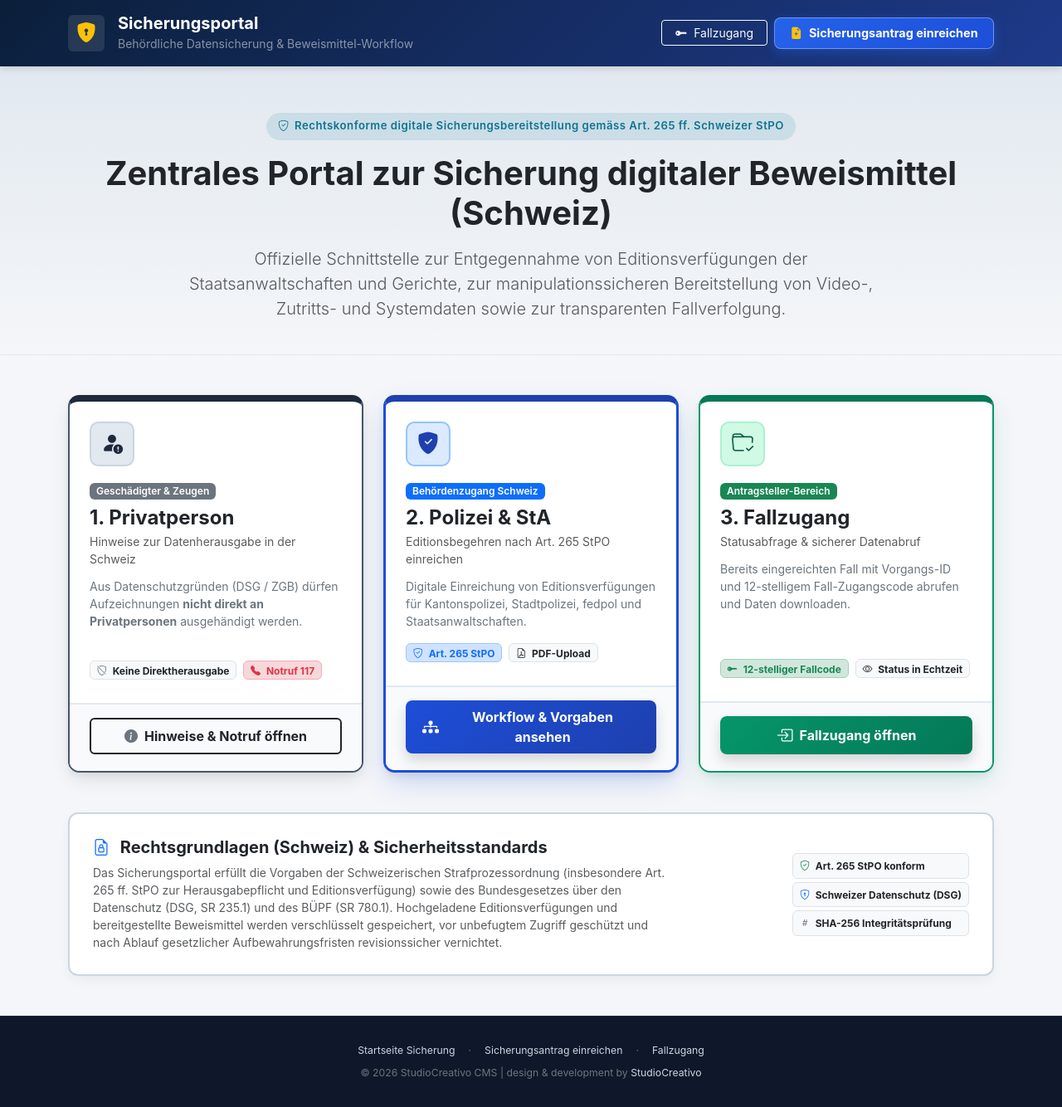
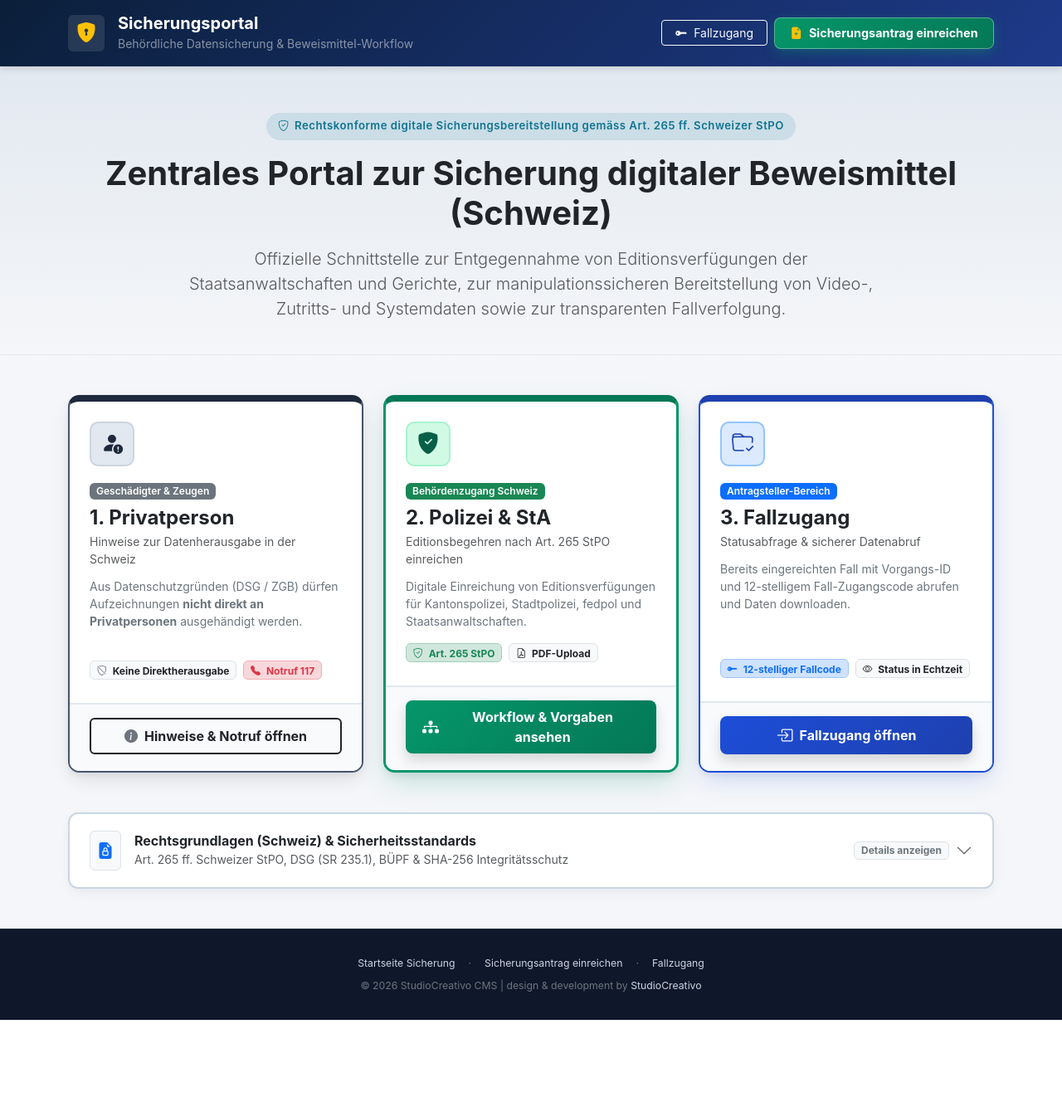
Before and after one commit to studiocreativo74/CMS---Core, a PHP site: page /modules/secure_portal/views/public/index.php in a window 1280 px wide. Shown: the whole page at 83% size. After the commit the page ends 1229 px from the top, so only its background shows below. Run offline with PHP 8.4, Linux system fonts and the light colour scheme.

Commit message:
style: update header button color scheme
Change the header button color from blue to green to better align with the portal's branding.

```diff
--- a/modules/secure_portal/views/public/index.php
+++ b/modules/secure_portal/views/public/index.php
@@ -71,13 +71,13 @@ $csrfToken = class_exists('Csrf') ? Csrf::getToken() : '';
         }
 
         .btn-header-antrag {
-            background: linear-gradient(135deg, #2563eb 0%, #1d4ed8 100%);
+            background: linear-gradient(135deg, #059669 0%, #047857 100%);
             color: #ffffff !important;
             font-weight: 700;
             padding: 0.45rem 1.15rem;
             border-radius: 0.5rem;
             border: 1px solid rgba(255, 255, 255, 0.35);
-            box-shadow: 0 4px 14px rgba(37, 99, 235, 0.4);
+            box-shadow: 0 4px 14px rgba(5, 150, 105, 0.4);
             display: inline-flex;
             align-items: center;
             gap: 0.5rem;
@@ -87,9 +87,9 @@ $csrfToken = class_exists('Csrf') ? Csrf::getToken() : '';
         }
 
         .btn-header-antrag:hover {
-            background: linear-gradient(135deg, #3b82f6 0%, #2563eb 100%);
+            background: linear-gradient(135deg, #10b981 0%, #059669 100%);
             color: #ffffff !important;
-            box-shadow: 0 6px 20px rgba(59, 130, 246, 0.6);
+            box-shadow: 0 6px 20px rgba(16, 185, 129, 0.6);
             transform: translateY(-1px);
         }
 
@@ -135,28 +135,30 @@ $csrfToken = class_exists('Csrf') ? Csrf::getToken() : '';
             box-shadow: 0 20px 35px -5px rgba(30, 41, 59, 0.25), 0 8px 16px -4px rgba(30, 41, 59, 0.15);
         }
 
+        /* Box 2: NEU GRÜN */
         .portal-card.card-police {
-            border: 3px solid #1d4ed8;
-            border-top: 8px solid #1e40af;
-            box-shadow: 0 14px 35px -5px rgba(29, 78, 216, 0.22), 0 6px 12px -3px rgba(15, 23, 42, 0.1);
+            border: 3px solid #059669;
+            border-top: 8px solid #047857;
+            box-shadow: 0 14px 35px -5px rgba(5, 150, 105, 0.22), 0 6px 12px -3px rgba(15, 23, 42, 0.1);
         }
 
         .portal-card.card-police:hover {
             transform: translateY(-5px);
-            border-color: #1e40af;
-            box-shadow: 0 24px 45px -5px rgba(29, 78, 216, 0.32), 0 10px 20px -4px rgba(29, 78, 216, 0.2);
+            border-color: #047857;
+            box-shadow: 0 24px 45px -5px rgba(5, 150, 105, 0.32), 0 10px 20px -4px rgba(5, 150, 105, 0.2);
         }
 
+        /* Box 3: NEU BLAU */
         .portal-card.card-access {
-            border: 2.5px solid #059669;
-            border-top: 8px solid #047857;
-            box-shadow: 0 12px 30px -5px rgba(5, 150, 105, 0.18), 0 4px 10px -2px rgba(15, 23, 42, 0.08);
+            border: 2.5px solid #1d4ed8;
+            border-top: 8px solid #1e40af;
+            box-shadow: 0 12px 30px -5px rgba(29, 78, 216, 0.18), 0 4px 10px -2px rgba(15, 23, 42, 0.08);
         }
 
         .portal-card.card-access:hover {
             transform: translateY(-5px);
-            border-color: #047857;
-            box-shadow: 0 20px 35px -5px rgba(5, 150, 105, 0.28), 0 8px 16px -4px rgba(5, 150, 105, 0.16);
+            border-color: #1e40af;
+            box-shadow: 0 20px 35px -5px rgba(29, 78, 216, 0.28), 0 8px 16px -4px rgba(29, 78, 216, 0.16);
         }
 
         .portal-card-header {
@@ -175,9 +177,9 @@ $csrfToken = class_exists('Csrf') ? Csrf::getToken() : '';
         }
 
         .icon-police {
-            background-color: #dbeafe;
-            color: #1e40af;
-            border: 2px solid #93c5fd;
+            background-color: #d1fae5;
+            color: #065f46;
+            border: 2px solid #a7f3d0;
         }
 
         .icon-private {
@@ -187,9 +189,9 @@ $csrfToken = class_exists('Csrf') ? Csrf::getToken() : '';
         }
 
         .icon-access {
-            background-color: #d1fae5;
-            color: #065f46;
-            border: 2px solid #a7f3d0;
+            background-color: #dbeafe;
+            color: #1e40af;
+            border: 2px solid #93c5fd;
         }
 
         .portal-card-body {
@@ -207,6 +209,24 @@ $csrfToken = class_exists('Csrf') ? Csrf::getToken() : '';
         }
 
         .btn-portal-police {
+            background: linear-gradient(135deg, #059669 0%, #047857 100%);
+            color: #ffffff;
+            font-weight: 700;
+            padding: 0.85rem 1.25rem;
+            border-radius: 0.5rem;
+            border: 0;
+            transition: all 0.2s ease;
+            box-shadow: 0 4px 14px rgba(5, 150, 105, 0.35);
+        }
+
+        .btn-portal-police:hover {
+            background: linear-gradient(135deg, #047857 0%, #064e3b 100%);
+            color: #ffffff;
+            box-shadow: 0 6px 18px rgba(5, 150, 105, 0.45);
+            transform: translateY(-1px);
+        }
+
+        .btn-portal-access {
             background: linear-gradient(135deg, #1d4ed8 0%, #1e40af 100%);
             color: #ffffff;
             font-weight: 700;
@@ -217,28 +237,10 @@ $csrfToken = class_exists('Csrf') ? Csrf::getToken() : '';
             box-shadow: 0 4px 14px rgba(29, 78, 216, 0.35);
         }
 
-        .btn-portal-police:hover {
+        .btn-portal-access:hover {
             background: linear-gradient(135deg, #1e40af 0%, #172554 100%);
             color: #ffffff;
             box-shadow: 0 6px 18px rgba(29, 78, 216, 0.45);
-            transform: translateY(-1px);
-        }
-
-        .btn-portal-access {
-            background: linear-gradient(135deg, #059669 0%, #047857 100%);
-            color: #ffffff;
-            font-weight: 700;
-            padding: 0.85rem 1.25rem;
-            border-radius: 0.5rem;
-            border: 0;
-            transition: all 0.2s ease;
-            box-shadow: 0 4px 14px rgba(5, 150, 105, 0.35);
-        }
-
-        .btn-portal-access:hover {
-            background: linear-gradient(135deg, #047857 0%, #064e3b 100%);
-            color: #ffffff;
-            box-shadow: 0 6px 18px rgba(5, 150, 105, 0.45);
             transform: translateY(-1px);
         }
 
@@ -257,8 +259,8 @@ $csrfToken = class_exists('Csrf') ? Csrf::getToken() : '';
         }
 
         .modal-contrast .modal-header.header-police {
-            background: linear-gradient(135deg, #0f2b5c 0%, #1e3a8a 100%);
-            border-bottom: 3px solid #3b82f6;
+            background: linear-gradient(135deg, #064e3b 0%, #047857 100%);
+            border-bottom: 3px solid #10b981;
         }
 
         .modal-contrast .modal-header.header-private {
@@ -267,8 +269,8 @@ $csrfToken = class_exists('Csrf') ? Csrf::getToken() : '';
         }
 
         .modal-contrast .modal-header.header-access {
-            background: linear-gradient(135deg, #064e3b 0%, #047857 100%);
-            border-bottom: 3px solid #10b981;
+            background: linear-gradient(135deg, #0f2b5c 0%, #1e3a8a 100%);
+            border-bottom: 3px solid #3b82f6;
         }
 
         .modal-contrast .modal-header .btn-close {
@@ -346,8 +348,31 @@ $csrfToken = class_exists('Csrf') ? Csrf::getToken() : '';
             background-color: #ffffff;
             border: 2px solid #cbd5e1;
             border-radius: 0.75rem;
-            padding: 1.75rem;
+            padding: 1.25rem 1.5rem;
             box-shadow: 0 6px 16px -2px rgba(15, 23, 42, 0.06);
+            transition: all 0.2s ease;
+        }
+
+        .legal-notice-toggle {
+            cursor: pointer;
+            user-select: none;
+            width: 100%;
+            background: none;
+            border: 0;
+            padding: 0;
+            text-align: left;
+        }
+
+        .legal-notice-toggle:hover {
+            opacity: 0.9;
+        }
+
+        .legal-notice-toggle .collapse-icon {
+            transition: transform 0.25s ease;
+        }
+
+        .legal-notice-toggle[aria-expanded="true"] .collapse-icon {
+            transform: rotate(180deg);
         }
 
         .footer {
@@ -491,7 +516,7 @@ $csrfToken = class_exists('Csrf') ? Csrf::getToken() : '';
                 </div>
             </div>
 
-            <!-- BOX 2: Polizei / Staatsanwaltschaft -->
+            <!-- BOX 2: Polizei / Staatsanwaltschaft (GRÜN) -->
             <div class="col-lg-4 col-md-12">
                 <div class="portal-card card-police h-100">
                     <div class="portal-card-header">
@@ -499,7 +524,7 @@ $csrfToken = class_exists('Csrf') ? Csrf::getToken() : '';
                             <i class="bi bi-shield-fill-check"></i>
                         </div>
                         <div>
-                            <span class="badge bg-primary text-white px-2 py-1 mb-2 fw-semibold">Behördenzugang Schweiz</span>
+                            <span class="badge bg-success text-white px-2 py-1 mb-2 fw-semibold">Behördenzugang Schweiz</span>
                             <h3 class="h4 fw-bold text-dark mb-1">2. Polizei &amp; StA</h3>
                             <p class="text-muted small mb-0">
                                 Editionsbegehren nach Art. 265 StPO einreichen
@@ -512,7 +537,7 @@ $csrfToken = class_exists('Csrf') ? Csrf::getToken() : '';
                             Digitale Einreichung von Editionsverfügungen für Kantonspolizei, Stadtpolizei, fedpol und Staatsanwaltschaften.
                         </p>
                         <div class="d-flex flex-wrap gap-2 mb-2 mt-auto">
-                            <span class="badge bg-primary-subtle text-primary border border-primary-subtle small fw-bold">
+                            <span class="badge bg-success-subtle text-success border border-success-subtle small fw-bold">
                                 <i class="bi bi-shield-check me-1"></i> Art. 265 StPO
                             </span>
                             <span class="badge bg-light text-dark border small">
@@ -529,7 +554,7 @@ $csrfToken = class_exists('Csrf') ? Csrf::getToken() : '';
                 </div>
             </div>
 
-            <!-- BOX 3: Fallzugang (Case Login) -->
+            <!-- BOX 3: Fallzugang (BLAU) -->
             <div class="col-lg-4 col-md-12">
                 <div class="portal-card card-access h-100">
                     <div class="portal-card-header">
@@ -537,7 +562,7 @@ $csrfToken = class_exists('Csrf') ? Csrf::getToken() : '';
                             <i class="bi bi-folder-check"></i>
                         </div>
                         <div>
-                            <span class="badge bg-success text-white px-2 py-1 mb-2 fw-semibold">Antragsteller-Bereich</span>
+                            <span class="badge bg-primary text-white px-2 py-1 mb-2 fw-semibold">Antragsteller-Bereich</span>
                             <h3 class="h4 fw-bold text-dark mb-1">3. Fallzugang</h3>
                             <p class="text-muted small mb-0">
                                 Statusabfrage &amp; sicherer Datenabruf
@@ -550,7 +575,7 @@ $csrfToken = class_exists('Csrf') ? Csrf::getToken() : '';
                             Bereits eingereichten Fall mit Vorgangs-ID und 12-stelligem Fall-Zugangscode abrufen und Daten downloaden.
                         </p>
                         <div class="d-flex flex-wrap gap-2 mb-2 mt-auto">
-                            <span class="badge bg-success-subtle text-success border border-success-subtle small fw-bold">
+                            <span class="badge bg-primary-subtle text-primary border border-primary-subtle small fw-bold">
                                 <i class="bi bi-key-fill me-1"></i> 12-stelliger Fallcode
                             </span>
                             <span class="badge bg-light text-dark border small">
@@ -569,14 +594,34 @@ $csrfToken = class_exists('Csrf') ? Csrf::getToken() : '';
 
         </div>
 
-        <!-- Vertrauens- & Prozess-Informationen -->
+        <!-- Vertrauens- & Prozess-Informationen (Zugeklappt, bei Klick öffnen) -->
         <div class="legal-notice-box mt-5">
+            <button class="legal-notice-toggle d-flex justify-content-between align-items-center text-decoration-none collapsed"
+                    type="button"
+                    data-bs-toggle="collapse"
+                    data-bs-target="#legalNoticeCollapse"
+                    aria-expanded="false"
+                    aria-controls="legalNoticeCollapse">
+                <div class="d-flex align-items-center gap-3">
+                    <div class="p-2 rounded bg-light border text-primary d-inline-flex align-items-center justify-content-center">
+                        <i class="bi bi-file-earmark-lock-fill fs-5"></i>
+                    </div>
+                    <div>
+                        <h5 class="fw-bold text-dark mb-0 fs-6">
+                            Rechtsgrundlagen (Schweiz) &amp; Sicherheitsstandards
+                        </h5>
+                        <small class="text-muted">Art. 265 ff. Schweizer StPO, DSG (SR 235.1), BÜPF &amp; SHA-256 Integritätsschutz</small>
+                    </div>
+                </div>
+                <div class="d-flex align-items-center gap-2">
+                    <span class="badge bg-light text-secondary border px-2 py-1 small d-none d-sm-inline-block">Details anzeigen</span>
+                    <i class="bi bi-chevron-down text-muted fs-5 collapse-icon"></i>
+                </div>
+            </button>
+
+            <div class="collapse mt-3 pt-3 border-top" id="legalNoticeCollapse">
                 <div class="row align-items-center g-4">
                     <div class="col-md-8">
-                    <h5 class="fw-bold text-dark mb-2">
-                        <i class="bi bi-file-earmark-lock text-primary me-2"></i>
-                        Rechtsgrundlagen (Schweiz) &amp; Sicherheitsstandards
-                    </h5>
                         <p class="small text-muted mb-0">
                             Das Sicherungsportal erfüllt die Vorgaben der Schweizerischen Strafprozessordnung (insbesondere Art. 265 ff. StPO zur Herausgabepflicht und Editionsverfügung)
                             sowie des Bundesgesetzes über den Datenschutz (DSG, SR 235.1) und des BÜPF (SR 780.1). Hochgeladene Editionsverfügungen und bereitgestellte Beweismittel werden verschlüsselt gespeichert,
@@ -584,7 +629,7 @@ $csrfToken = class_exists('Csrf') ? Csrf::getToken() : '';
                         </p>
                     </div>
                     <div class="col-md-4 text-md-end">
-                    <div class="d-inline-flex flex-column gap-1 text-md-end">
+                        <div class="d-inline-flex flex-column gap-1 text-md-end w-100">
                             <span class="badge bg-light text-dark border p-2 text-start">
                                 <i class="bi bi-shield-check text-success me-1"></i> Art. 265 StPO konform
                             </span>
@@ -594,6 +639,7 @@ $csrfToken = class_exists('Csrf') ? Csrf::getToken() : '';
                             <span class="badge bg-light text-dark border p-2 text-start">
                                 <i class="bi bi-hash text-secondary me-1"></i> SHA-256 Integritätsprüfung
                             </span>
+                        </div>
                     </div>
                 </div>
             </div>
@@ -671,13 +717,13 @@ $csrfToken = class_exists('Csrf') ? Csrf::getToken() : '';
         </div>
     </div>
 
-    <!-- MODAL 2: Polizei / StA Info -->
+    <!-- MODAL 2: Polizei / StA Info (GRÜN) -->
     <div class="modal fade modal-contrast" id="modalPolizeiInfo" tabindex="-1" aria-labelledby="modalPolizeiInfoLabel" aria-hidden="true">
         <div class="modal-dialog modal-dialog-centered modal-lg">
             <div class="modal-content shadow-lg">
                 <div class="modal-header header-police">
                     <div class="d-flex align-items-center gap-3">
-                        <div class="bg-white text-primary p-2 rounded shadow-sm">
+                        <div class="bg-white text-success p-2 rounded shadow-sm">
                             <i class="bi bi-shield-fill-check fs-4"></i>
                         </div>
                         <div>
@@ -698,21 +744,21 @@ $csrfToken = class_exists('Csrf') ? Csrf::getToken() : '';
                     <div class="row g-3 mb-4">
                         <div class="col-md-4">
                             <div class="p-3 step-card-contrast h-100">
-                                <div class="badge bg-primary text-white mb-2 fw-bold">Schritt 1</div>
+                                <div class="badge bg-success text-white mb-2 fw-bold">Schritt 1</div>
                                 <h6 class="fw-bold text-dark mb-1">Dienststelle &amp; Aktenzeichen</h6>
                                 <p class="text-muted small mb-0">Erfassung von Behörde, Aktenzeichen, Sachbearbeiter und eventuellen Fristen.</p>
                             </div>
                         </div>
                         <div class="col-md-4">
                             <div class="p-3 step-card-contrast h-100">
-                                <div class="badge bg-primary text-white mb-2 fw-bold">Schritt 2</div>
+                                <div class="badge bg-success text-white mb-2 fw-bold">Schritt 2</div>
                                 <h6 class="fw-bold text-dark mb-1">Upload Editionsverfügung</h6>
                                 <p class="text-muted small mb-0">Rechtsgültige Editionsverfügung (Art. 265 StPO) als PDF hochladen (bis 30 MB).</p>
                             </div>
                         </div>
                         <div class="col-md-4">
                             <div class="p-3 step-card-contrast h-100">
-                                <div class="badge bg-primary text-white mb-2 fw-bold">Schritt 3</div>
+                                <div class="badge bg-success text-white mb-2 fw-bold">Schritt 3</div>
                                 <h6 class="fw-bold text-dark mb-1">Typ &amp; Spezifikation</h6>
                                 <p class="text-muted small mb-0">Videoüberwachung (CCTV), Mail-Server, Cloud-Dateien oder Schliessprotokolle.</p>
                             </div>
@@ -720,14 +766,14 @@ $csrfToken = class_exists('Csrf') ? Csrf::getToken() : '';
                     </div>
 
                     <div class="alert alert-info-contrast p-3 small mb-0">
-                        <strong class="d-block mb-1 text-dark fs-6"><i class="bi bi-shield-lock-fill me-1 text-primary"></i>Sicherheits- &amp; Integritätsgarantie:</strong>
+                        <strong class="d-block mb-1 text-dark fs-6"><i class="bi bi-shield-lock-fill me-1 text-success"></i>Sicherheits- &amp; Integritätsgarantie:</strong>
                         Nach Absenden des Antrags erhalten Sie sofort eine offizielle <strong>Vorgangs-ID (z. B. POL-2026-000123)</strong> sowie einen geheimen <strong>12-stelligen Fall-Zugangscode</strong> zur lückenlosen Statusverfolgung und Bereitstellungseinsicht.
                     </div>
                 </div>
 
                 <div class="modal-footer bg-light d-flex justify-content-between">
                     <button type="button" class="btn btn-outline-secondary fw-semibold" data-bs-dismiss="modal">Schliessen</button>
-                    <a href="?route=sicherung/antrag" class="btn btn-primary px-4 fw-bold shadow">
+                    <a href="?route=sicherung/antrag" class="btn btn-success px-4 fw-bold shadow">
                         <i class="bi bi-file-earmark-plus-fill me-1"></i> Direkt zum Sicherungsantrag &rarr;
                     </a>
                 </div>
@@ -735,13 +781,13 @@ $csrfToken = class_exists('Csrf') ? Csrf::getToken() : '';
         </div>
     </div>
 
-    <!-- MODAL 3: Fallzugang Formular -->
+    <!-- MODAL 3: Fallzugang Formular (BLAU) -->
     <div class="modal fade modal-contrast" id="modalFallzugang" tabindex="-1" aria-labelledby="modalFallzugangLabel" aria-hidden="true">
         <div class="modal-dialog modal-dialog-centered">
             <div class="modal-content shadow-lg">
                 <div class="modal-header header-access">
                     <div class="d-flex align-items-center gap-3">
-                        <div class="bg-white text-success p-2 rounded shadow-sm">
+                        <div class="bg-white text-primary p-2 rounded shadow-sm">
                             <i class="bi bi-folder-check fs-4"></i>
                         </div>
                         <div>
@@ -781,7 +827,7 @@ $csrfToken = class_exists('Csrf') ? Csrf::getToken() : '';
                         </div>
 
                         <div class="p-3 bg-light rounded border border-2 text-dark small mt-3">
-                            <i class="bi bi-shield-lock-fill text-success me-1"></i>
+                            <i class="bi bi-shield-lock-fill text-primary me-1"></i>
                             <strong>Sicherheitshinweis:</strong> Isolierter Nur-Lese-Zugriff auf diesen Vorgang gemäss Schweizer Datenschutz (DSG).
                         </div>
                     </div>
@@ -792,7 +838,7 @@ $csrfToken = class_exists('Csrf') ? Csrf::getToken() : '';
                         </a>
                         <div class="d-flex gap-2">
                             <button type="button" class="btn btn-outline-secondary fw-semibold" data-bs-dismiss="modal">Abbrechen</button>
-                            <button type="submit" class="btn btn-success fw-bold px-4 shadow">
+                            <button type="submit" class="btn btn-primary fw-bold px-4 shadow">
                                 <i class="bi bi-box-arrow-in-right me-1"></i> Fall aufrufen
                             </button>
                         </div>
```
Lines whose indentation alone changed are shown as unchanged.
